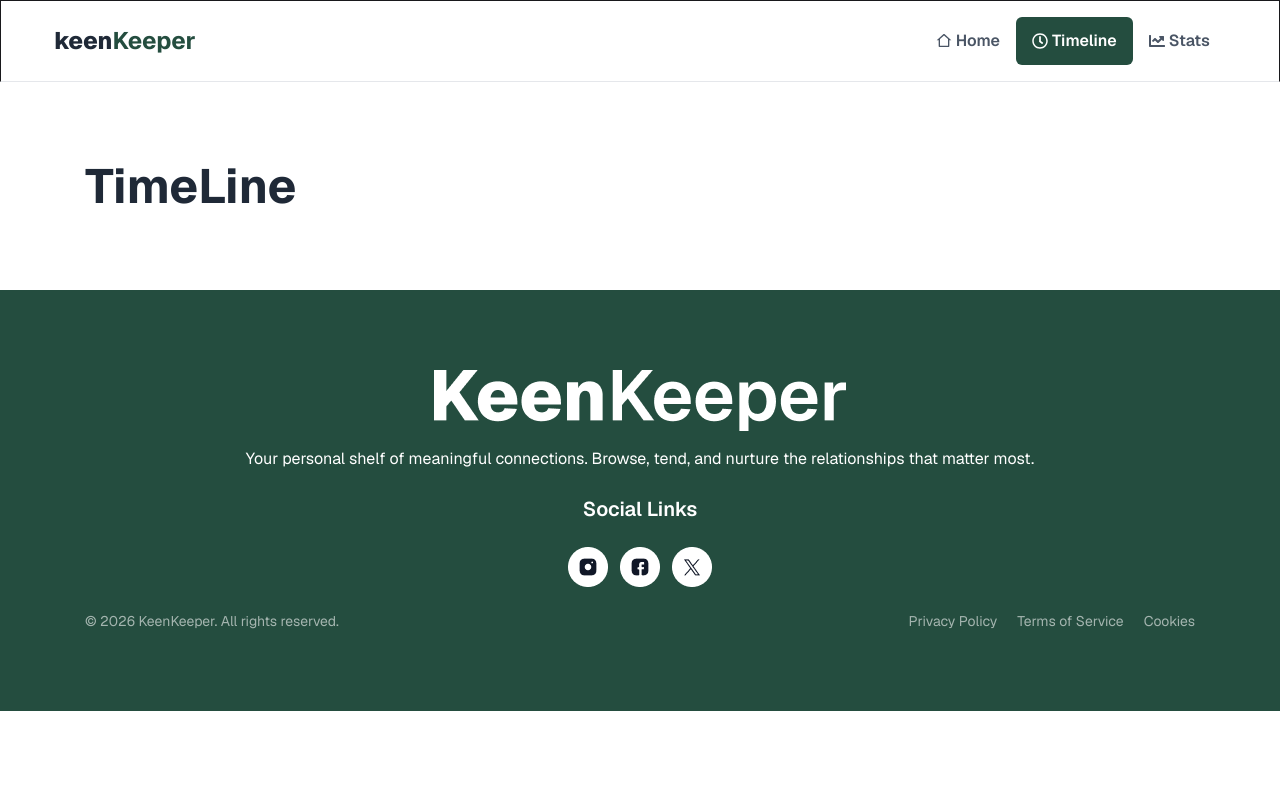
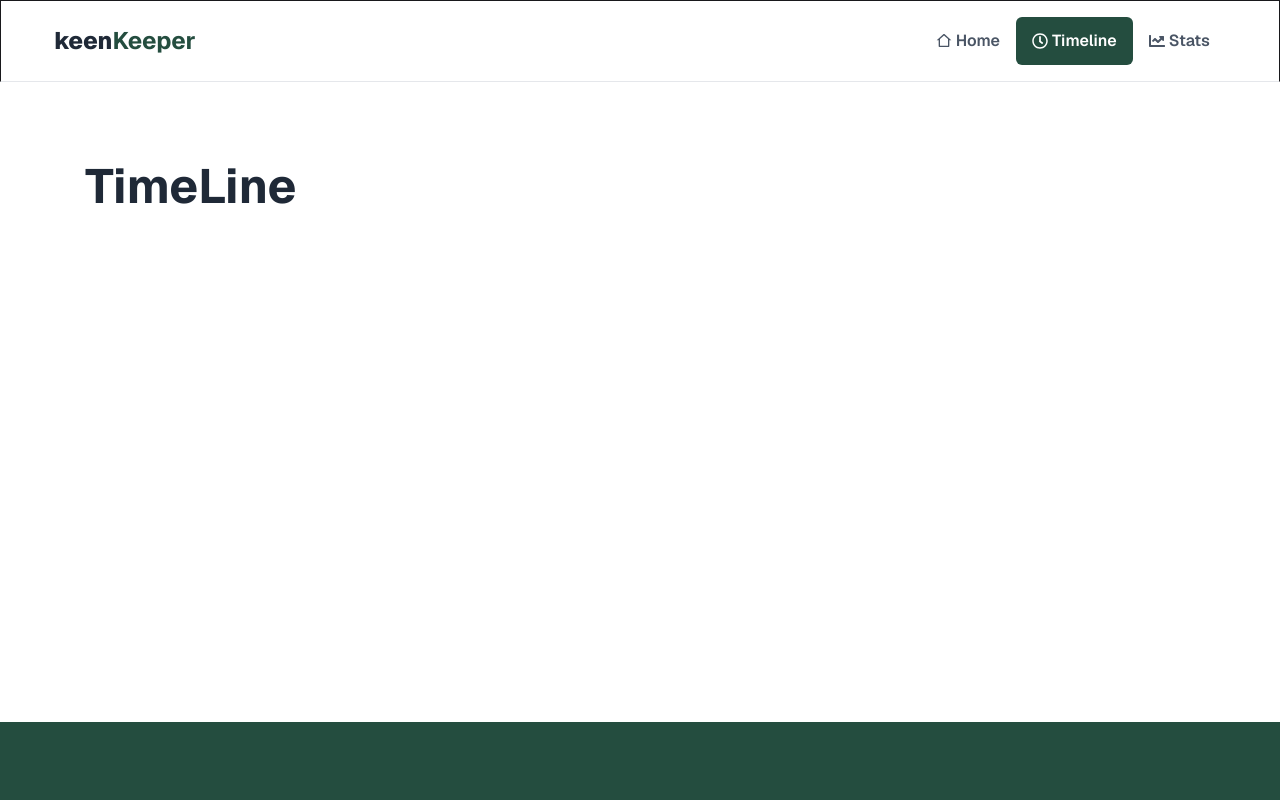
Before and after one commit to sadikur-sadik/KeenKeeper, a React (Vite) app: page /timeline in a window 1280 px wide. Shown: the top 800 px of the page. Built offline with nearby package versions, Linux system fonts and the light colour scheme.

Commit message:
TimeLine 3.0

```diff
--- a/src/Page/TimeLine/TimeLine.jsx
+++ b/src/Page/TimeLine/TimeLine.jsx
@@ -16,7 +16,7 @@ const TimeLine = () => {
 
 
   return (
-    <div className='max-w-277.5 md:w-full w-11/12 mx-auto my-20 space-y-10'>
+    <div className='max-w-277.5 md:w-full min-h-[60vh] w-11/12 mx-auto my-20 space-y-10'>
       <h1 className='font-bold md:text-5xl text-3xl text-[#1f2937FF]'>TimeLine</h1>
 
 
```
